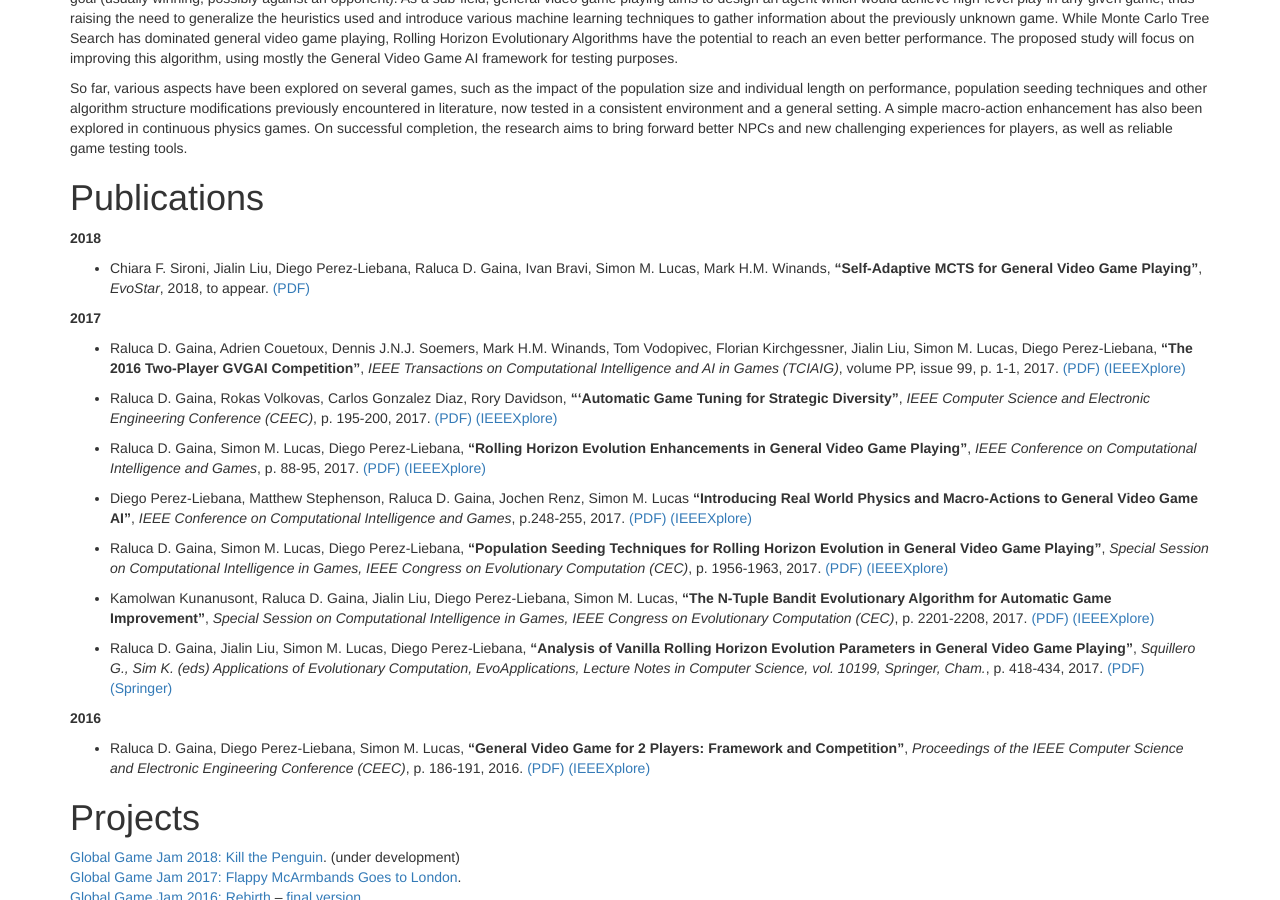
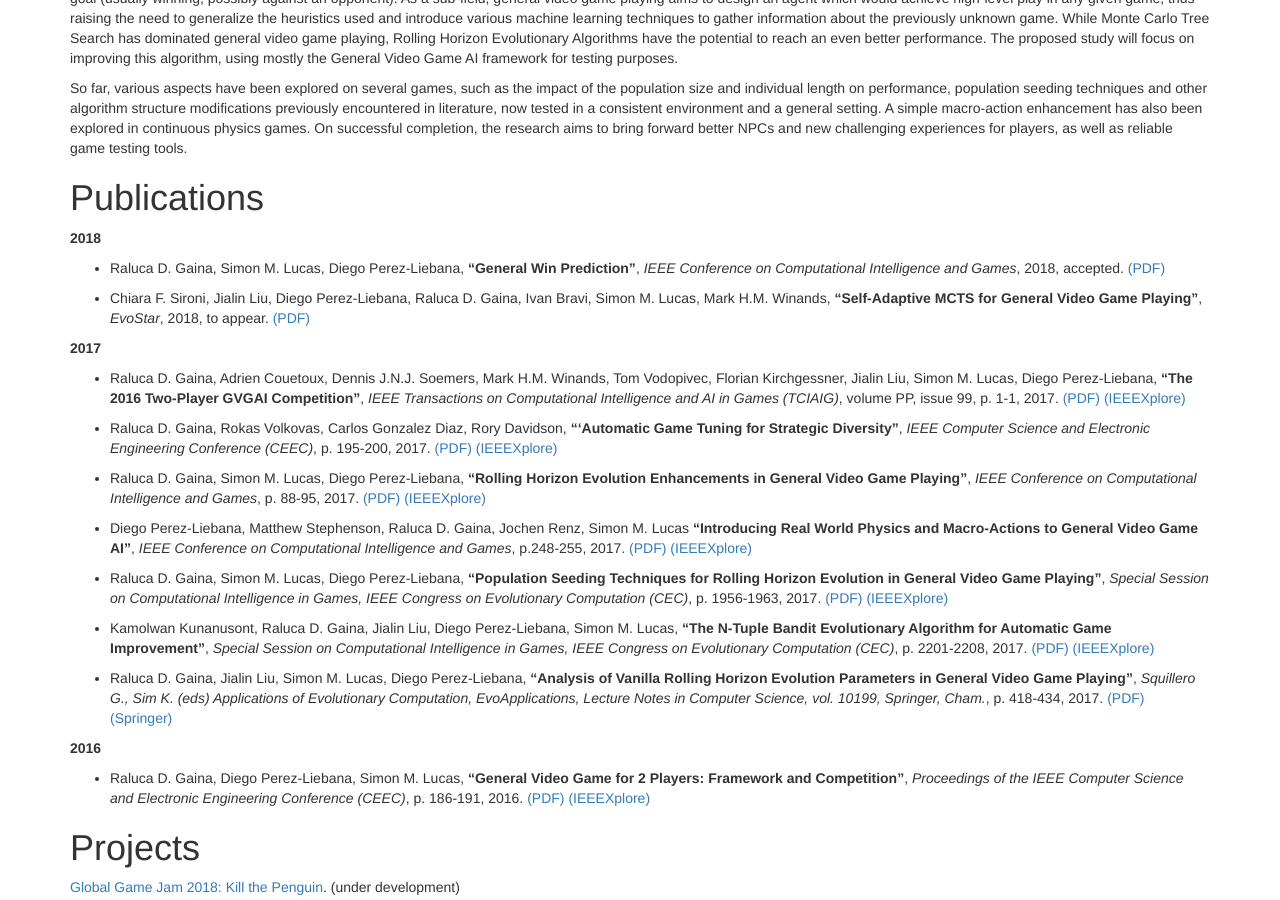
Before and after one commit to rdgain/rdgain.github.io, a Jekyll site: the page built from index.md, in a window 1280 px wide and 900 px high, scrolled down 683 px. Built offline with Jekyll 4.4.1, drawn with Linux system fonts in a browser that asks for light colours; nearby versions of some CDN libraries; library files that are not in the unit come from our copies.

Commit message:
new paper

```diff
--- a/index.md
+++ b/index.md
@@ -23,6 +23,8 @@
 # [](#header-1)Publications
 
 **2018**
+
+* Raluca D. Gaina, Simon M. Lucas, Diego Perez-Liebana, **"General Win Prediction"**, _IEEE Conference on Computational Intelligence and Games_, 2018, accepted. [(PDF)](assets/pdf/general-win-prediction.pdf)
 
 * Chiara F. Sironi, Jialin Liu, Diego Perez-Liebana, Raluca D. Gaina, Ivan Bravi, Simon M. Lucas, Mark H.M. Winands, **"Self-Adaptive MCTS for General Video Game Playing"**, _EvoStar_, 2018, to appear. [(PDF)](https://www.researchgate.net/profile/Jialin_Liu13/publication/322539569_Self-Adaptive_MCTS_for_General_Video_Game_Playing/links/5a5f22bea6fdcc68fa9a3ff2/Self-Adaptive-MCTS-for-General-Video-Game-Playing.pdf)
 
```
Also changed, not shown: 1 other file.
